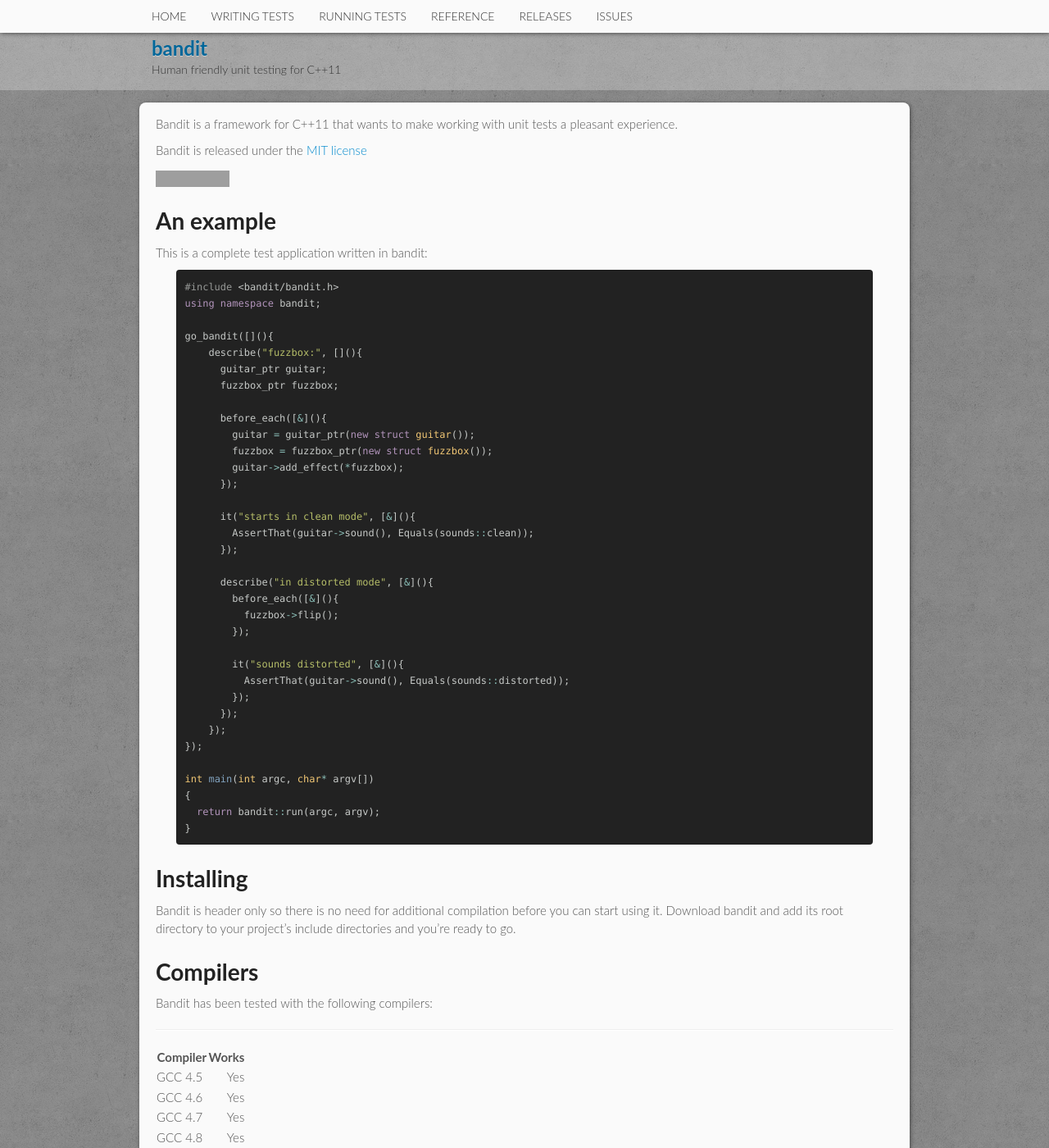
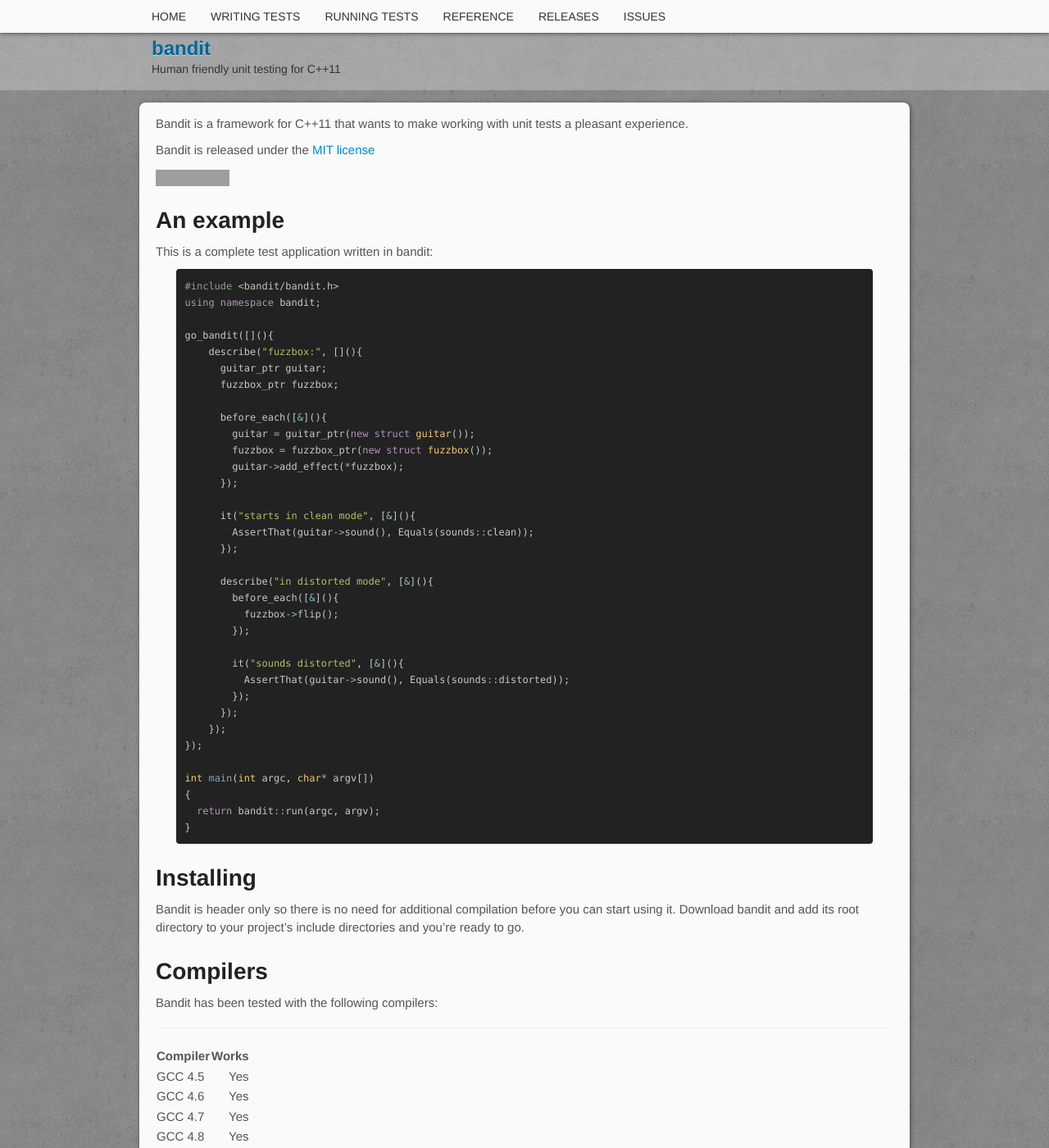
Before and after one commit to banditcpp/bandit, a Jekyll site: the page built from index.md, in a window 1280 px wide and 1400 px high. Shown: the whole window at 82% size. Built offline with Jekyll 4.4.1, drawn with Linux system fonts in a browser that asks for light colours; grey boxes are pictures that could not be loaded.

Commit message:
Removed Lato font from css

```diff
--- a/css/main.css
+++ b/css/main.css
@@ -1,7 +1,7 @@
 body {
   padding-top: 40px;
   background: url("/images/mochaGrunge.png");
-  font: 14px/1.5 Lato, "Helvetica Neue", Helvetica, Arial, sans-serif;
+  font: 14px/1.5 "Helvetica Neue", Helvetica, Arial, sans-serif;
   font-weight: 300;
 }
 
```
